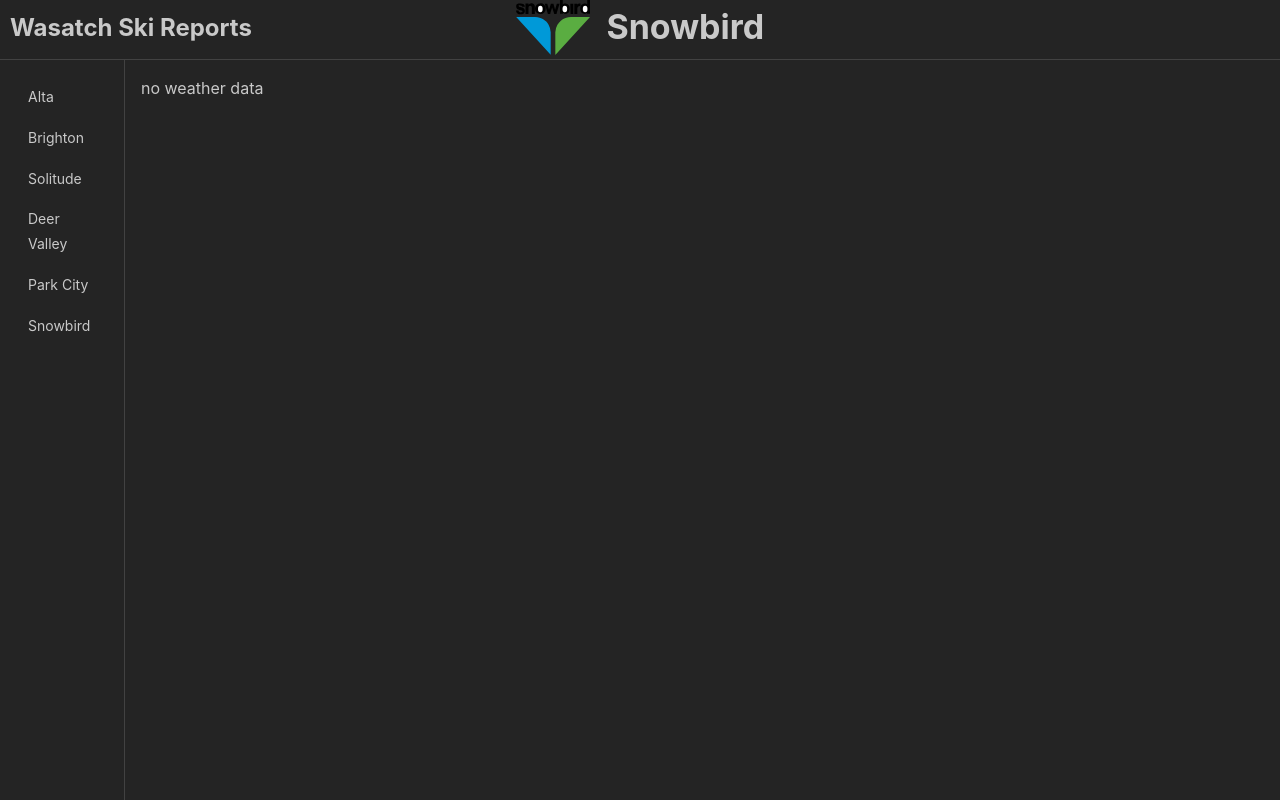
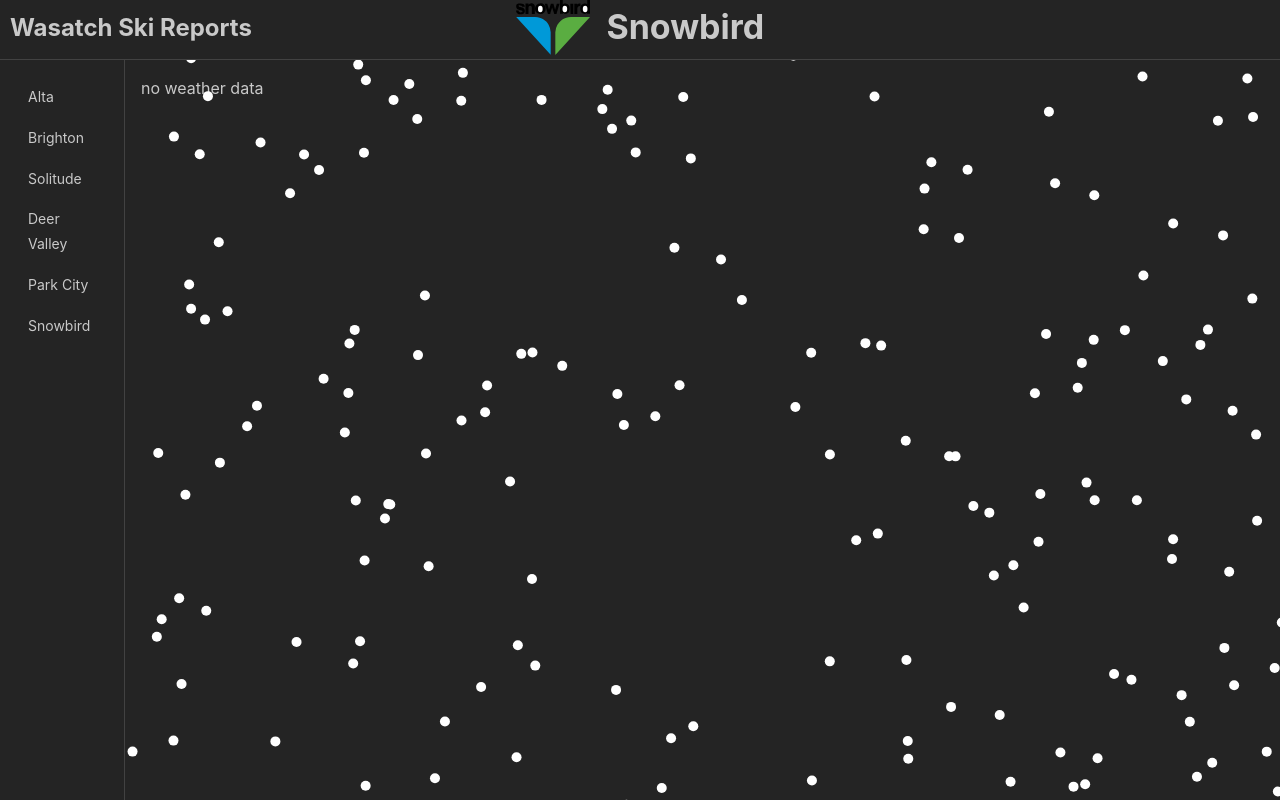
Before and after one commit to SamEakin/WasatchSkiReport, a React (Vite) app: page / in a window 1280 px wide. Built offline with nearby package versions, Linux system fonts and the light colour scheme; no server answers.

Commit message:
snow animation - working but looks bad

```diff
--- a/package.json
+++ b/package.json
@@ -13,7 +13,12 @@
     "@mantine/core": "^7.5.1",
     "@mantine/form": "^7.5.1",
     "@mantine/hooks": "^7.5.1",
+    "@tsparticles/engine": "^3.3.0",
+    "@tsparticles/react": "^3.0.0",
+    "@tsparticles/slim": "^3.3.0",
     "axios": "^1.6.7",
+    "install": "^0.13.0",
+    "npm": "^10.6.0",
     "react": "^18.2.0",
     "react-dom": "^18.2.0"
   },
--- a/src/App.tsx
+++ b/src/App.tsx
@@ -4,6 +4,7 @@
 import ResortNavBar from './components/ResortNavBar';
 import WeatherReport from './components/WeatherReport';
 import HeaderComponent from './components/HeaderComponent';
+import SnowParticles from './components/SnowParticles';
 
 export type Resorts = 'Snowbird' | 'Alta' | 'Brighton' | 'Solitude' | 'Park City' | 'Deer Valley';
 
@@ -16,6 +17,7 @@
   }
 
   return (
+    <>
     <AppShell
       header={{ height: 60 }}
       navbar={{ width: 125, breakpoint: "xs" }}
@@ -41,6 +43,8 @@
           </Grid>
       </AppShell.Main>
     </AppShell>
+    <SnowParticles />
+    </>
   );
 }
 
--- /dev/null
+++ b/src/components/SnowParticles.tsx
@@ -0,0 +1,90 @@
+import Particles, { initParticlesEngine } from "@tsparticles/react";
+import {
+  type Container,
+  type ISourceOptions,
+} from "@tsparticles/engine";
+import { loadSlim } from "@tsparticles/slim"; // if you are going to use `loadSlim`, install the "@tsparticles/slim" package too.
+import { useEffect, useState } from "react";
+
+
+export default function SnowParticles(){
+    const [init, setInit] = useState(false);
+
+    // this should be run only once per application lifetime
+    useEffect(() => {
+      initParticlesEngine(async (engine) => {
+        // you can initiate the tsParticles instance (engine) here, adding custom shapes or presets
+        // this loads the tsparticles package bundle, it's the easiest method for getting everything ready
+        // starting from v2 you can add only the features you need reducing the bundle size
+        //await loadAll(engine);
+        //await loadFull(engine);
+        await loadSlim(engine);
+        //await loadBasic(engine);
+      }).then(() => {
+        setInit(true);
+      });
+    }, []);
+
+    const particlesLoaded = async (container?: Container): Promise<void> => {
+        console.log(container);
+    };
+
+
+    const options: ISourceOptions = {
+        key: "snow",
+        name: "Snow",
+        particles: {
+            number: {
+                value: 400,
+                density: {
+                    enable: true,
+                },
+            },
+            color: {
+                value: "#fff",
+            },
+            shape: {
+                type: "circle",
+            },
+            opacity: {
+                value: 1,
+            },
+            size: {
+                value: 5,
+            },
+            move: {
+                enable: true,
+                speed: 2,
+                direction: "bottom",
+                straight: false,
+            },
+            wobble: {
+                enable: true,
+                distance: 10,
+                speed: 10,
+            },
+            // zIndex: {
+            //     value: {
+            //         min: 0,
+            //         max: 100,
+            //     },
+            //     opacityRate: 10,
+            //     sizeRate: 10,
+            //     velocityRate: 10,
+            // },
+        },
+        // background: {
+        //     color: "#333333",
+        // },
+    };
+
+    if (!init) return <></>;
+
+    return (
+        <Particles
+            id="tsparticles"
+            particlesLoaded={particlesLoaded}
+            options={options}
+        />
+    );
+};
--- a/src/main.tsx
+++ b/src/main.tsx
@@ -7,7 +7,7 @@
 
 ReactDOM.createRoot(document.getElementById('root')!).render(
   <React.StrictMode>
-        <MantineProvider defaultColorScheme='dark'>
+        <MantineProvider forceColorScheme='dark' defaultColorScheme='dark'>
           <App />
         </MantineProvider>
   </React.StrictMode>,
```
Also changed, not shown: 1 other file (tests, documents, lock files or other folders).
